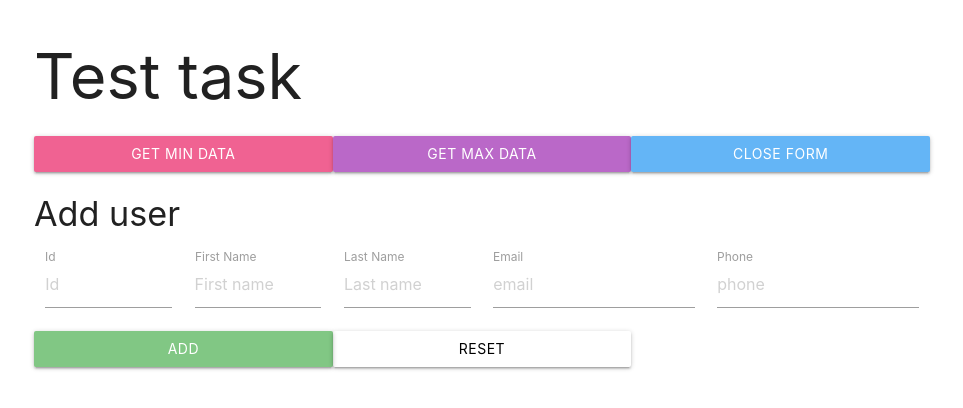
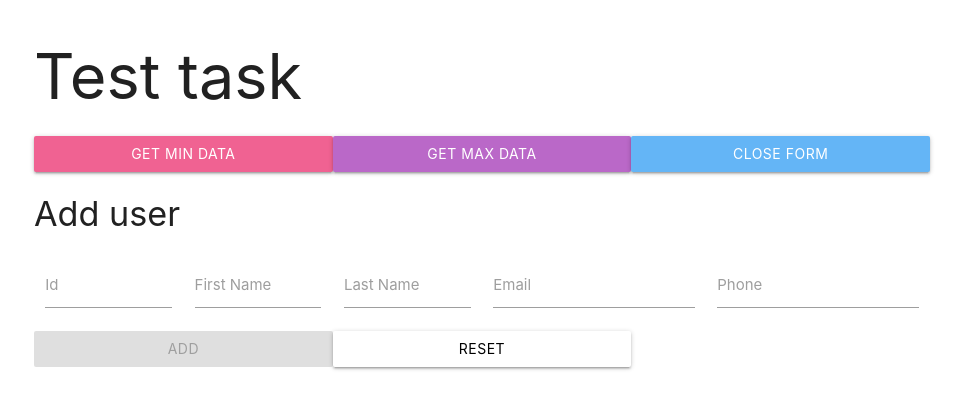
Before and after one commit to vanilla64/test-task-future-group, a React (Create React App) app: page / in a window 1280 px wide. Both pictures are taken after a click on the button "ADD USER". Shown: the top 408 px of the page, without its empty margins (158-1121 px from the left). Built offline with nearby package versions, Linux system fonts and the light colour scheme.

Commit message:
add filtering and validation

```diff
--- a/src/components/FilterForm/FilterForm.js
+++ b/src/components/FilterForm/FilterForm.js
@@ -1,8 +1,21 @@
 import React, { useState } from 'react';
+import M from 'materialize-css';
 
 function FilterForm(props) {
-  const { data, onSubmit } = props;
+  const { data, setDataForRender } = props;
   const [values, setValues] = useState({});
+
+  const styles = {
+    submitButton: data.length < 50
+      ? 'col s1 waves-effect waves-light btn green lighten-2'
+      : 'col s2 waves-effect waves-light btn green lighten-2',
+
+    resetButton: 'col s2 waves-effect waves-light btn black-text transparent',
+
+    inputId: data.length < 50
+      ? 'input-field col s1'
+      : 'input-field col s2'
+  }
 
   const handleChange = (evt) => {
     const { name, value } = evt.target;
@@ -12,33 +25,75 @@ function FilterForm(props) {
   const handleSubmit = (evt) => {
     evt.preventDefault()
 
-    onSubmit({ data, values })
+    const keys = Object.keys(values)
+    let filteredData = []
+
+    keys.forEach(key => {
+      let arr = data.filter(item => item[key].toString() === values[key])
+      arr.forEach(i => filteredData.push(i))
+    })
+
+    if (filteredData.length === 0) {
+      return M.toast({ html: 'User not found' })
+    }
+
+    const reduceData = filteredData.reduce((result, item) => {
+      return result.includes(item) ? result : [...result, item]
+    }, [])
+
+    setDataForRender(reduceData)
+    // setValues({})
+  }
+
+  const handleReset = () => {
+    // onReset()
+    setDataForRender(data.slice(0, 50))
+    setValues({})
   }
 
   return (
-    <form onChange={handleChange} onSubmit={handleSubmit} className="row">
+    <form onChange={handleChange} onSubmit={handleSubmit} onReset={handleReset} className="row">
       <h4>Filter</h4>
-      <div className="input-field col s2">
-        <input placeholder="Id" name="id" id="id" type="number" className="validate" />
-        <label className="active" htmlFor="id">Id</label>
+      <div className={styles.inputId}>
+        <input
+          onChange={handleChange}
+          value={values.id ? values.id : ''}
+          name="id" id="filterId" type="number" className="validate" />
+        <label htmlFor="filterId">Id</label>
       </div>
       <div className="input-field col s2">
-        <input placeholder="First name" name="firstName" id="first-name" type="text" className="validate" />
-        <label className="active" htmlFor="first-name">First Name</label>
+        <input
+          onChange={handleChange}
+          value={values.firstName ? values.firstName : ''}
+          name="firstName" id="filterFirst-name" type="text" className="validate" />
+        <label htmlFor="filterFirst-name">First Name</label>
       </div>
       <div className="input-field col s2">
-        <input placeholder="Last name" name="lastName" id="last-name" type="text" className="validate" />
-        <label className="active" htmlFor="last-name">Last Name</label>
+        <input
+          onChange={handleChange}
+          value={values.lastName ? values.lastName : ''}
+          name="lastName" id="filterLast-name" type="text" className="validate" />
+        <label htmlFor="filterLast-name">Last Name</label>
       </div>
       <div className="input-field col s2">
-        <input placeholder="email" name="email" id="email" type="email" className="validate" />
-        <label className="active" htmlFor="email">Email</label>
+        <input
+          onChange={handleChange}
+          value={values.email ? values.email : ''}
+          name="email" id="filterEmail" type="email" className="validate" />
+        <label htmlFor="filterEmail">Email</label>
       </div>
       <div className="input-field col s2">
-        <input placeholder="phone" name="phone" id="phone" type="tel" className="validate" />
-        <label className="active" htmlFor="phone">Phone</label>
+        <input
+          onChange={handleChange}
+          value={values.phone ? values.phone : ''}
+          name="phone" id="filterPhone" type="tel" className="validate" />
+        <label htmlFor="filterPhone">Phone</label>
       </div>
-      <button className="col s2 waves-effect waves-light btn green lighten-2 direction-bottom">Find</button>
+      <button type="submit" className={styles.submitButton}>Find</button>
+      {
+        data.length > 50 ? <></> :
+        <button type="reset" className={styles.resetButton}>Show table</button>
+      }
     </form>
   );
 }
--- a/src/components/FormAddUser/FormAddUser.js
+++ b/src/components/FormAddUser/FormAddUser.js
@@ -1,7 +1,17 @@
 import React, { useState } from 'react';
 
 function FormAddUser(props) {
-  const [values, setValues] = useState({});
+  const [values, setValues] = useState({
+    id: '',
+    firstName: '',
+    lastName: '',
+    email: '',
+    phone: ''
+  });
+
+  let isValid =
+    values.id === '' || values.firstName === '' ||
+    values.lastName === '' || values.email === '' || values.phone === ''
 
   const handleChange = (evt) => {
     const { name, value } = evt.target;
@@ -14,8 +24,13 @@ function FormAddUser(props) {
   const handleSubmit = (evt) => {
     evt.preventDefault()
     props.onSubmit(values)
-    // setValues({})
-    // evt.target.reset()
+    setValues({
+      id: '',
+      firstName: '',
+      lastName: '',
+      email: '',
+      phone: ''
+    })
   }
 
   return (
@@ -24,27 +39,43 @@ function FormAddUser(props) {
       <form onChange={handleChange} onSubmit={handleSubmit} className="row">
         <h4>Add user</h4>
         <div className="input-field col s2">
-          <input placeholder="Id" name="id" id="id" type="number" className="validate" required />
-          <label className="active" htmlFor="id">Id</label>
+          <input
+            onChange={handleChange}
+            value={values.id ? values.id : ''}
+            name="id" id="id" type="number" className="validate" required />
+          <label htmlFor="id">Id</label>
         </div>
         <div className="input-field col s2">
-          <input placeholder="First name" name="firstName" id="first-name" type="text" className="validate" required />
-          <label className="active" htmlFor="first-name">First Name</label>
+          <input
+            onChange={handleChange}
+            value={values.firstName ? values.firstName : ''}
+            name="firstName" id="first-name" type="text" className="validate" required />
+          <label htmlFor="first-name">First Name</label>
         </div>
         <div className="input-field col s2">
-          <input placeholder="Last name" name="lastName" id="last-name" type="text" className="validate" required />
-          <label className="active" htmlFor="last-name">Last Name</label>
+          <input
+            onChange={handleChange}
+            value={values.lastName ? values.lastName : ''}
+            name="lastName" id="last-name" type="text" className="validate" required />
+          <label htmlFor="last-name">Last Name</label>
         </div>
         <div className="input-field col s3">
-          <input placeholder="email" name="email" id="email" type="email" className="validate" required />
-          <label className="active" htmlFor="email">Email</label>
+          <input
+            onChange={handleChange}
+            value={values.email ? values.email : ''}
+            name="email" id="email" type="email" className="validate" required />
+          <label htmlFor="email">Email</label>
         </div>
         <div className="input-field col s3">
-          <input placeholder="phone" name="phone" id="phone" type="tel" className="validate" required />
-          <label className="active" htmlFor="phone">Phone</label>
+          <input
+            onChange={handleChange}
+            value={values.phone ? values.phone : ''}
+            name="phone" id="phone" type="tel" className="validate" required />
+          <label htmlFor="phone">Phone</label>
         </div>
         <button
           type="submit"
+          disabled={isValid}
           className="col s4 waves-effect waves-light btn green lighten-2">Add</button>
         <button
           type="reset"
--- a/src/components/Pagination/Pagination.js
+++ b/src/components/Pagination/Pagination.js
@@ -23,7 +23,7 @@ function Pagination(props) {
     const numberOfItem = parseInt(evt.target.closest('a').textContent)
     setActiveItem(numberOfItem)
 
-    console.log(`a: ${pageSize * numberOfItem - pageSize} b: ${numberOfItem * pageSize}`)
+    // console.log(`a: ${pageSize * numberOfItem - pageSize} b: ${numberOfItem * pageSize}`)
     const arrToRender = data.slice(pageSize * numberOfItem - pageSize, numberOfItem * pageSize)
     setUsersToRender(arrToRender)
   }
--- /dev/null
+++ b/src/components/Table/Table.css
@@ -0,0 +1,3 @@
+.table {
+    margin-bottom: 15px;
+}
--- a/src/components/Table/Table.js
+++ b/src/components/Table/Table.js
@@ -1,25 +1,25 @@
 import React from 'react';
+import './Table.css'
 import TableRow from "../TableRow/TableRow";
 import Pagination from "../Pagination/Pagination";
 
 function Table(props) {
-  const { data, isIncrease, usersToRender } = props
-  console.log(usersToRender)
+  const { data, isIncrease, usersToRender, onSorting, setUsersToRender } = props
 
   const handleSortId = () => {
-    props.onSorting(data)
+    onSorting(usersToRender)
   }
 
   return (
     <>
-      { usersToRender.length > 49 &&
+      { data.length > 49 &&
       <Pagination
         data={data}
-        setUsersToRender={props.setUsersToRender}
+        setUsersToRender={setUsersToRender}
         pageSize={50}
         portionSize={5} />
       }
-      <table className="striped z-depth-4">
+      <table className="table striped z-depth-4">
         <thead>
         <tr>
           <th onClick={handleSortId} className="center-align" >
--- a/src/components/UserInfo/UserInfo.css
+++ b/src/components/UserInfo/UserInfo.css
@@ -1,3 +1,7 @@
 .user-info {
     padding: 15px;
 }
+
+.user-info__close-btn {
+    margin: 1.52rem 0 0;
+}
--- a/src/components/UserInfo/UserInfo.js
+++ b/src/components/UserInfo/UserInfo.js
@@ -4,9 +4,15 @@ import './UserInfo.css'
 function UserInfo(props) {
   const { address, description, firstName, lastName } = props.user;
   const { city, state, streetAddress, zip } = address;
+  const { onClose } = props
+
+  const handleCloseClick = () => {
+    onClose(false)
+  }
 
   return (
-    <div className="user-info z-depth-4">
+    <section className="user-info row z-depth-4">
+      <div className="col s10">
         <h4>User info</h4>
         <p>Выбран пользователь: <b>{ `${firstName} ${lastName}` }</b></p>
         <div className="row">
@@ -18,6 +24,11 @@ function UserInfo(props) {
         <p>Провинция/штат: <b>{ state }</b></p>
         <p>Индекс: <b>{ zip }</b></p>
       </div>
+      <button
+        onClick={handleCloseClick}
+        className="user-info__close-btn col s2 waves-effect waves-light btn blue lighten-2">Close</button>
+    </section>
+
   );
 }
 
--- a/src/components/utils/Api.js
+++ b/src/utils/Api.js
@@ -1,4 +1,4 @@
-import { MAX_DATA_FETCH, MIN_DATA_FETCH } from '../utils/constants';
+import { MAX_DATA_FETCH, MIN_DATA_FETCH } from './constants';
 
 class Api {
   constructor({ minFetch, maxFetch }) {
```
Also changed, not shown: src/components/App/App.js (+21 -33 lines), src/utils/constants.js (renamed from src/components/utils/constants.js). Lines whose indentation alone changed are shown as unchanged.
